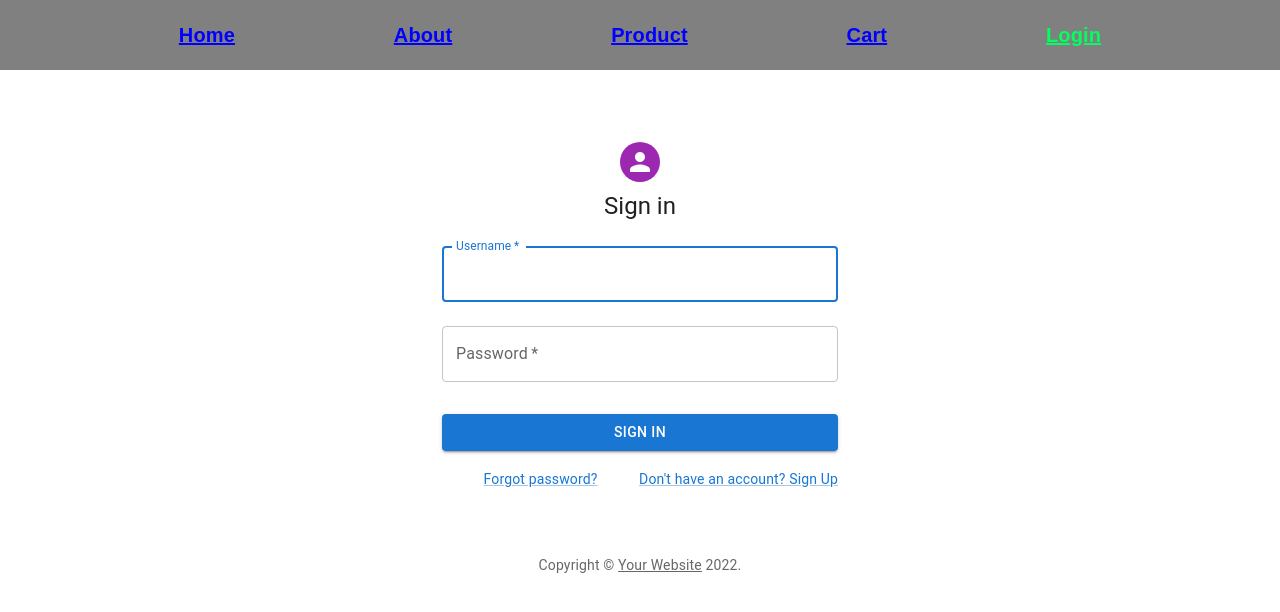
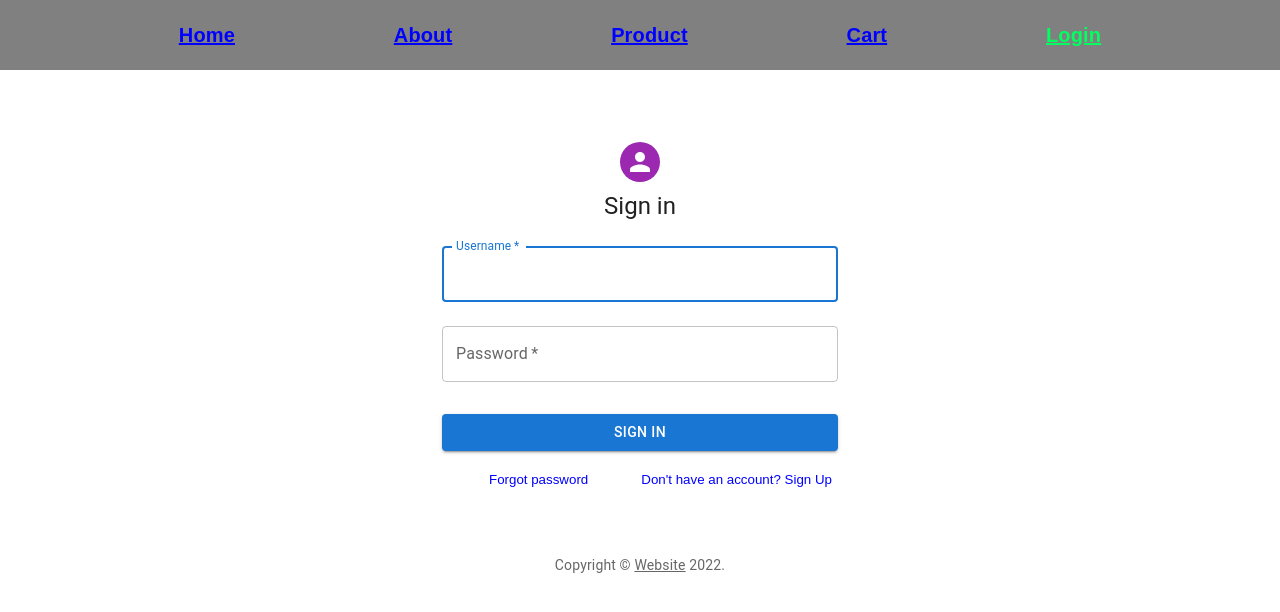
Before and after one commit to SINGH202/assignment, a React (Create React App) app: page /login in a window 1280 px wide. Shown: the top 612 px of the page. Built offline with nearby package versions, Linux system fonts and the light colour scheme.

Commit message:
Done some small changes in login page

```diff
--- a/public/index.html
+++ b/public/index.html
@@ -24,7 +24,7 @@
       work correctly both with client-side routing and a non-root public URL.
       Learn how to configure a non-root public URL by running `npm run build`.
     -->
-    <title>React App</title>
+    <title>E-Commerce</title>
   </head>
   <body>
     <noscript>You need to enable JavaScript to run this app.</noscript>
--- a/src/Routes/Routes.jsx
+++ b/src/Routes/Routes.jsx
@@ -10,6 +10,7 @@ import { Logout } from "../components/Logout";
 import { SignUp } from "../components/SignUp";
 import {Cart} from "../components/Cart"
 import { SingleProduct } from "../pages/SingleProduct";
+import { ForgetPassword } from "../components/ForgetPassword";
 
 const RouteComponent = () => {
   return (
@@ -25,7 +26,7 @@ const RouteComponent = () => {
         <Route path="login" element={<Login />} />
         <Route path="logout" element={<Logout />} />
         <Route path="signup" element={<SignUp />} />
-
+        <Route path="forgetPassword" element={<ForgetPassword/>}/>
         <Route path="*" element={<h2>404 Element not found</h2>} />
       </Route>
     </Routes>
--- /dev/null
+++ b/src/components/ForgetPassword.jsx
@@ -0,0 +1,5 @@
+export const ForgetPassword = () =>{
+    return(<>
+        <h1>Forget password</h1>
+    </>)
+}
--- a/src/components/Login.jsx
+++ b/src/components/Login.jsx
@@ -1,36 +1,37 @@
 import React, { useContext } from "react";
 import { AuthContext } from "../context/AuthContextProvider";
-import {Navigate} from "react-router-dom"
-import Avatar from '@mui/material/Avatar';
-import Button from '@mui/material/Button';
-import CssBaseline from '@mui/material/CssBaseline';
-import TextField from '@mui/material/TextField';
-import Link from '@mui/material/Link';
-import Grid from '@mui/material/Grid';
-import Box from '@mui/material/Box';
-import Typography from '@mui/material/Typography';
-import Container from '@mui/material/Container';
-import { createTheme, ThemeProvider } from '@mui/material/styles';
+import { Navigate, useNavigate } from "react-router-dom";
+import Avatar from "@mui/material/Avatar";
+import Button from "@mui/material/Button";
+import CssBaseline from "@mui/material/CssBaseline";
+import TextField from "@mui/material/TextField";
+import Link from "@mui/material/Link";
+import Grid from "@mui/material/Grid";
+import Box from "@mui/material/Box";
+import Typography from "@mui/material/Typography";
+import Container from "@mui/material/Container";
+import { createTheme, ThemeProvider } from "@mui/material/styles";
 
 const theme = createTheme();
 
-
 export const Login = () => {
   const { isAuth, token, handleAuth } = useContext(AuthContext);
-
+  const navigate = useNavigate();
   const handleSubmit = (event) => {
     event.preventDefault();
     const data = new FormData(event.currentTarget);
 
-
-    const dat = ({
-      username: data.get('email'),
-      password: data.get('password'),
-    });
+    const dat = {
+      username: data.get("email"),
+      password: data.get("password"),
+    };
     handleAuth(dat.username, dat.password);
-
   };
   console.log(isAuth, "isAuth");
+
+  const handleNavigate = (location) => {
+    navigate(location);
+  };
   return (
     <>
       {!token ? (
@@ -40,17 +41,21 @@ export const Login = () => {
             <Box
               sx={{
                 marginTop: 8,
-              display: 'flex',
-              flexDirection: 'column',
-              alignItems: 'center',
+                display: "flex",
+                flexDirection: "column",
+                alignItems: "center",
               }}
             >
-            <Avatar sx={{ m: 1, bgcolor: 'secondary.main' }}>
-            </Avatar>
+              <Avatar sx={{ m: 1, bgcolor: "secondary.main" }}></Avatar>
               <Typography component="h1" variant="h5">
                 Sign in
               </Typography>
-            <Box component="form" onSubmit={handleSubmit} noValidate sx={{ mt: 1 }}>
+              <Box
+                component="form"
+                onSubmit={handleSubmit}
+                noValidate
+                sx={{ mt: 1 }}
+              >
                 <TextField
                   margin="normal"
                   required
@@ -82,14 +87,36 @@ export const Login = () => {
                 </Button>
                 <Grid container>
                   <Grid item xs>
-                  <Link href="forgetPassword" variant="body2">
+                    {/* <Link href="forgetPassword" variant="body2">
                     Forgot password?
-                  </Link>
+                  </Link> */}
+                    <button
+                      onClick={() => handleNavigate("/forgetPassword")}
+                      style={{
+                        textDecoration: "none",
+                        background: "transparent",
+                        border: "transparent",
+                        color: "blue",
+                      }}
+                    >
+                      Forgot password
+                    </button>
                   </Grid>
                   <Grid item>
-                  <Link href="/signup" variant="body2">
+                    {/* <Link href="signup" variant="body2">
                     {"Don't have an account? Sign Up"}
-                  </Link>
+                  </Link> */}
+                    <button
+                      onClick={() => handleNavigate("/signup")}
+                      style={{
+                        textDecoration: "none",
+                        background: "transparent",
+                        border: "transparent",
+                        color: "blue",
+                      }}
+                    >
+                      Don't have an account? Sign Up
+                    </button>
                   </Grid>
                 </Grid>
               </Box>
@@ -97,20 +124,27 @@ export const Login = () => {
             <Copyright sx={{ mt: 8, mb: 4 }} />
           </Container>
         </ThemeProvider>
-      ) : <Navigate to={"/products"} />}
+      ) : (
+        <Navigate to={"/products"} />
+      )}
     </>
   );
 };
 // export { Login };
 function Copyright(props) {
   return (
-    <Typography variant="body2" color="text.secondary" align="center" {...props}>
-      {'Copyright © '}
-      <Link color="inherit" href="/signup">
-        Your Website
-      </Link>{' '}
+    <Typography
+      variant="body2"
+      color="text.secondary"
+      align="center"
+      {...props}
+    >
+      {"Copyright © "}
+      <Link color="inherit" href="https://anurag-singh-portfolio.netlify.app/">
+        Website
+      </Link>{" "}
       {new Date().getFullYear()}
-      {'.'}
+      {"."}
     </Typography>
   );
 }
```
Also changed, not shown: public/web-icon (1).png (added), 1 other file (tests, documents, lock files or other folders). Lines whose indentation alone changed are shown as unchanged.
